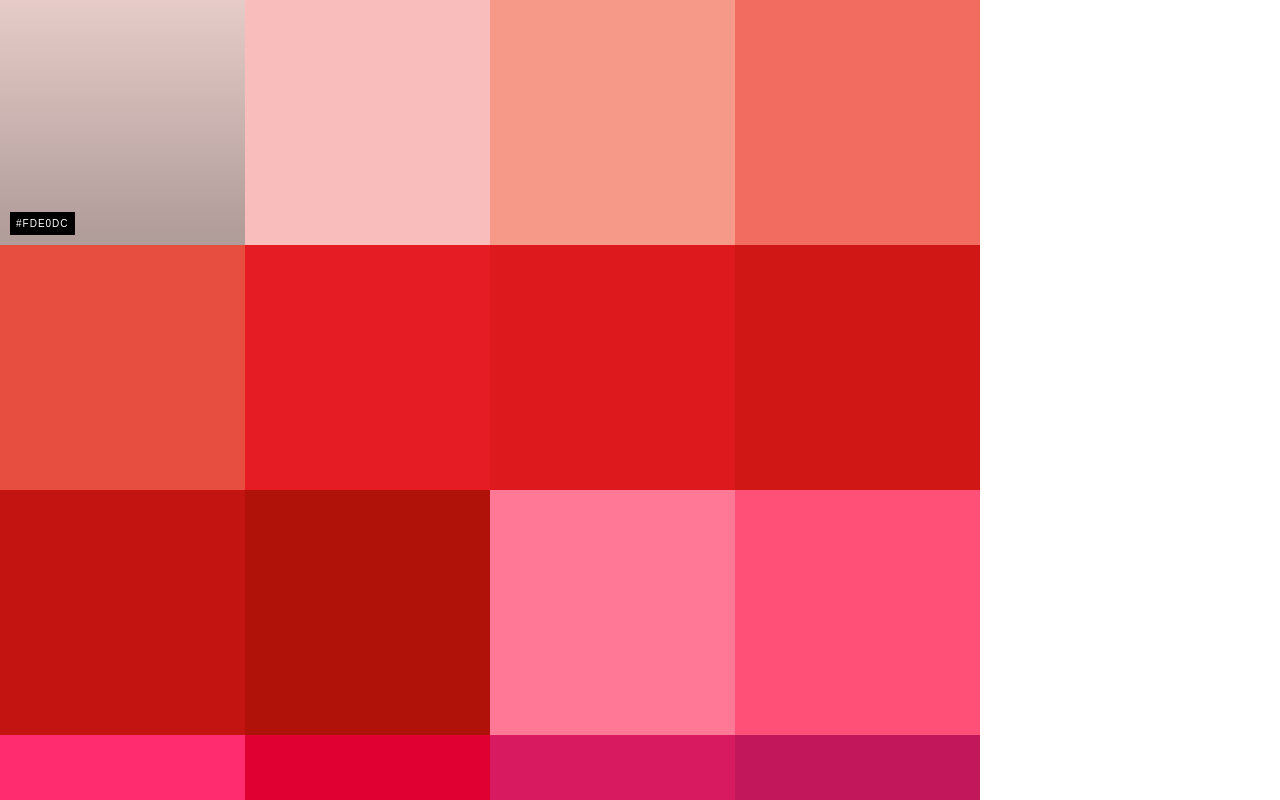
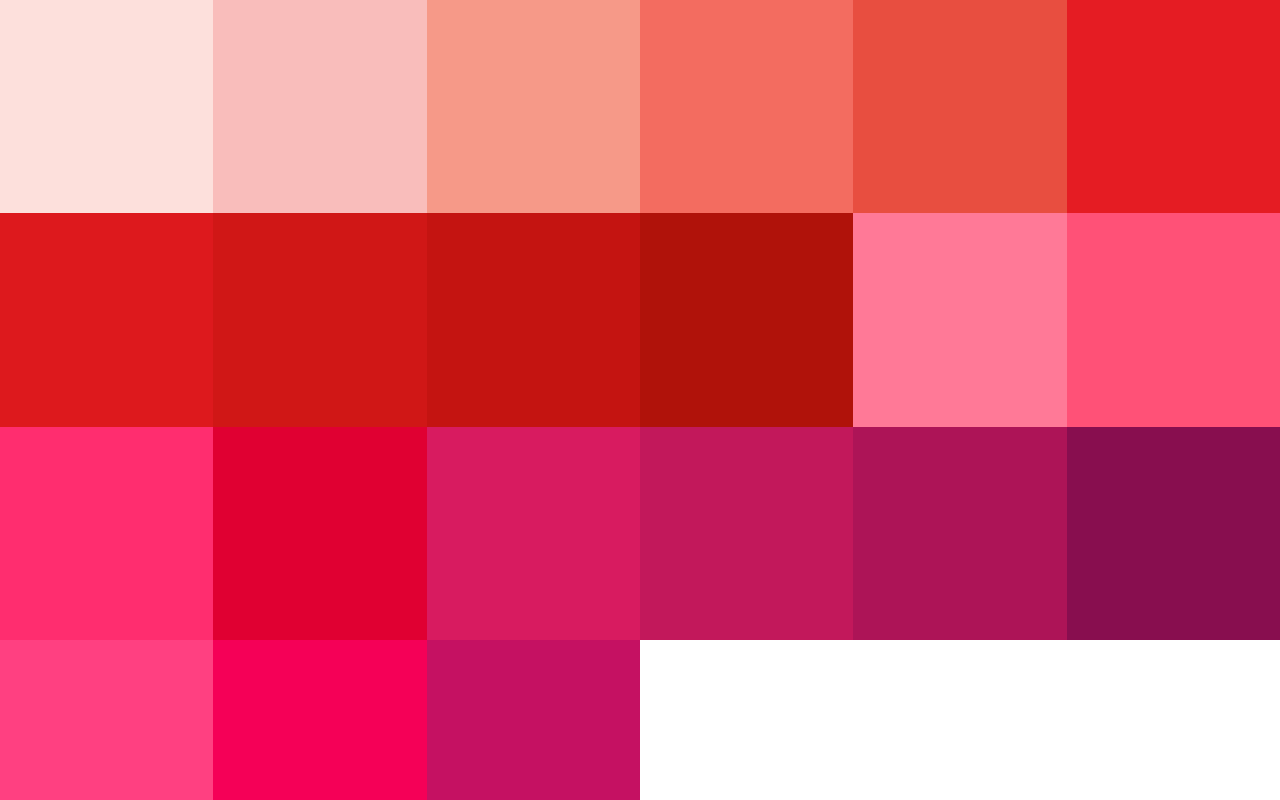
Before and after one commit to SimonDEvans/kolor, a React (Create React App) app: page / in a window 1280 px wide. Shown: the top 800 px of the page. Built offline with nearby package versions, Linux system fonts and the light colour scheme.

Commit message:
Remove Home component

```diff
--- a/src/App.js
+++ b/src/App.js
@@ -1,6 +1,6 @@
 import React, { Component } from 'react'
 import { Router, Route, IndexRoute, hashHistory } from 'react-router'
-import Home from './components/Home/Home'
+import ColourGrid from './components/ColourGrid/ColourGrid'
 import NotFound from './components/NotFound/NotFound'
 import './css/App.css'
 
@@ -14,7 +14,7 @@ class App extends Component {
           <Route path='/' component={Container}>
 
             // Main routes
-            <IndexRoute component={Home} />
+            <IndexRoute component={ColourGrid} />
 
             // 404
             <Route path='*' component={NotFound} />
--- a/src/components/Home/Home.js
+++ /dev/null
@@ -1,21 +0,0 @@
-import React, { Component } from 'react'
-import './Home.css'
-import ColourGrid from '../../components/ColourGrid/ColourGrid'
-import Sidebar from '../../components/Sidebar/Sidebar'
-
-class Home extends Component {
-  render() {
-    return (
-      <div className="home">
-        <div className="home__left">
-          <ColourGrid />
-        </div>
-        <div className="home__right">
-          <Sidebar />
-        </div>
-      </div>
-    )
-  }
-}
-
-export default Home
--- a/src/components/Home/Home.scss
+++ /dev/null
@@ -1,18 +0,0 @@
-@import '../../css/Config.scss';
-
-.home {
-    &__left,
-    &__right {
-        display: inline-block;
-        vertical-align: top;
-        font-size: 0;
-    }
-
-    &__left {
-        width: calc(100% - 300px);
-    }
-
-    &__right {
-        width: 300px;
-    }
-}
```
